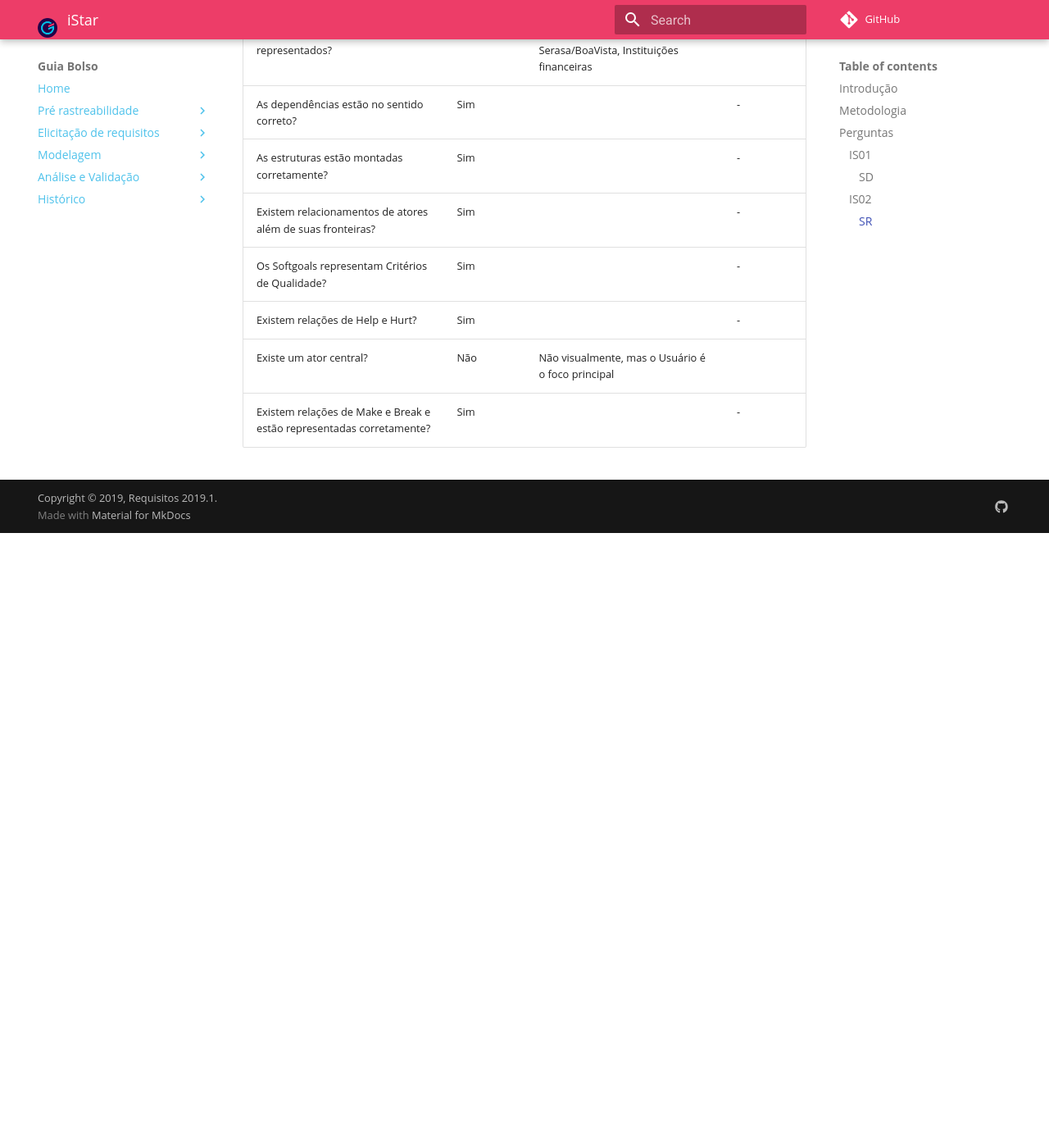
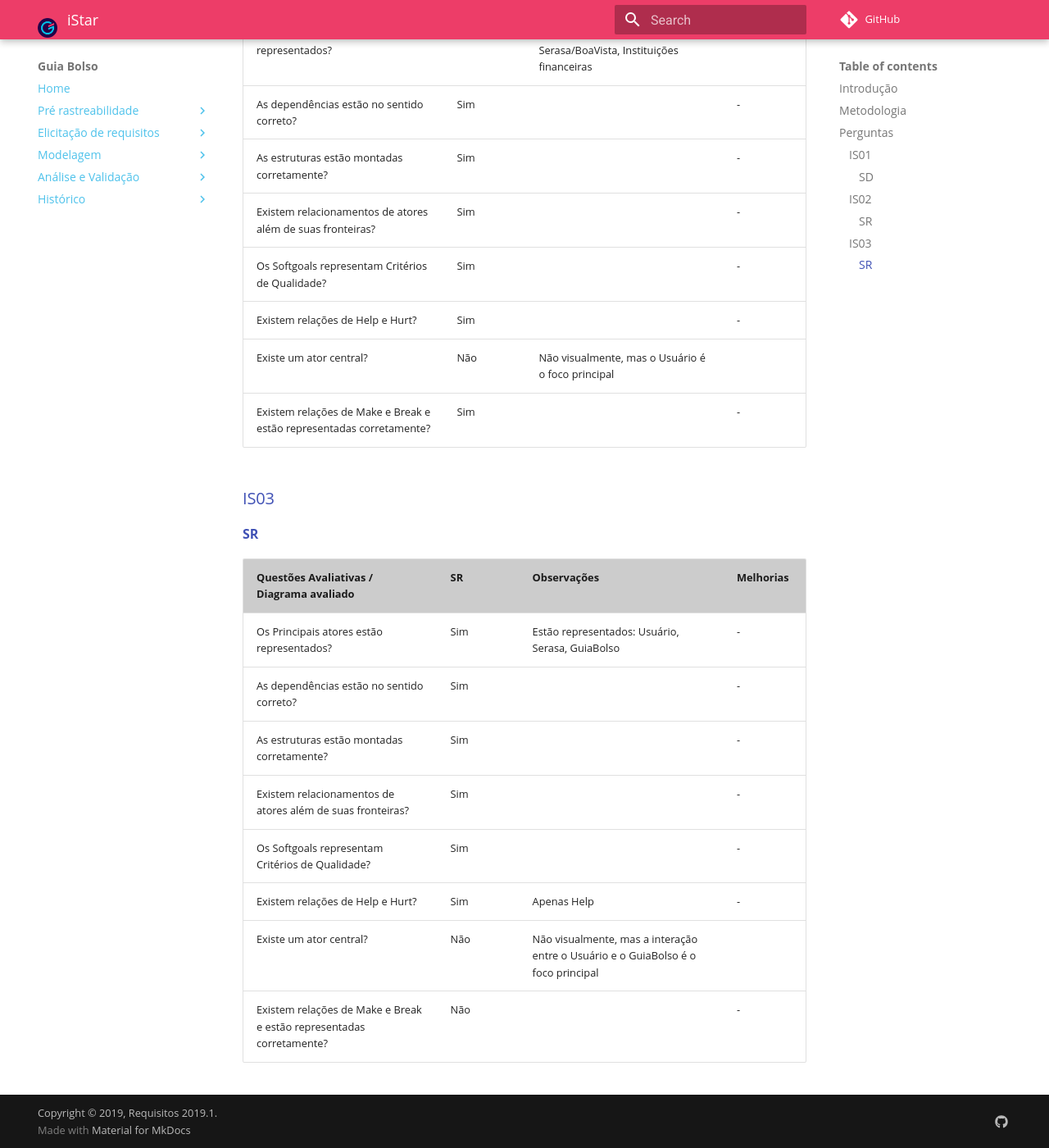
Before and after one commit to fga-disciplinas/2019.1-Guia-Bolso, an MkDocs documentation site: the page built from docs/analise/analise_istar.md, in a window 1280 px wide and 1400 px high, scrolled down 2482 px. Shown: the whole window at 82% size. Built offline with MkDocs 1.6.1 and Material for MkDocs 9.7.7, drawn with Linux system fonts in a browser that asks for light colours; comment, search, counter and statistics services are not loaded; old or Windows-style settings are respelled for this version of MkDocs; before the commit the page ends 3132 px from its top, so only the background shows below that.

Commit message:
Adiciona IS03 na analise do iEstrela.
Co-authored-by: Elias Bernardo <ebmm01@gmail.com>
Signed-off-by: Rafael <rafael.makaha@gmail.com>

```diff
--- a/docs/analise/analise_istar.md
+++ b/docs/analise/analise_istar.md
@@ -75,3 +75,18 @@
 | Existem relações de Help e Hurt? | Sim |  | - |
 | Existe um ator central? | Não | Não visualmente, mas o Usuário é o foco principal |  |
 | Existem relações de Make e Break e estão representadas corretamente? | Sim |  | - |
+
+### [IS03](../../modelagem/istar/#is03-simular-emprestimo)
+
+#### [SR](../../modelagem/istar/#strategic-rationale-model-sr_1)
+
+| Questões Avaliativas / Diagrama avaliado | SR | Observações | Melhorias |
+|--|--|--|--|
+| Os Principais atores estão representados? | Sim | Estão representados: Usuário, Serasa, GuiaBolso | - |
+| As dependências estão no sentido correto? | Sim |  | - |
+| As estruturas estão montadas corretamente? | Sim |   | - |
+| Existem relacionamentos de atores além de suas fronteiras? | Sim |  | - |
+| Os Softgoals representam Critérios de Qualidade? | Sim |  | - |
+| Existem relações de Help e Hurt? | Sim | Apenas Help | - |
+| Existe um ator central? | Não | Não visualmente, mas a interação entre o Usuário e o GuiaBolso é o foco principal |  |
+| Existem relações de Make e Break e estão representadas corretamente? | Não |  | - |
```
